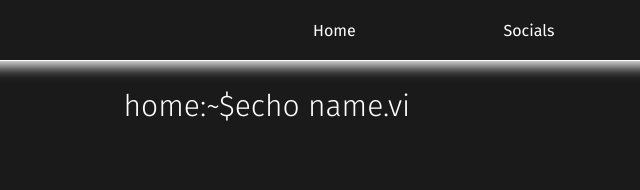
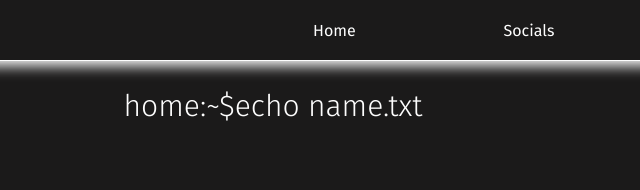
Before and after one commit to Benbellah-Owino/BenbellahOwinoPortfolio, a plain HTML site: page index.html in a window 1280 px wide. Shown: the top 190 px of the page, 325-965 px from the left. Drawn offline with Linux system fonts and the light colour scheme.

Commit message:
FIX:-> File extension in banner terminal command

```diff
--- a/index.html
+++ b/index.html
@@ -26,7 +26,7 @@
     </nav>
 
     <header id="banner">
-        <span id="intro">home:~<span id="text">$echo name.vi </span></span><br>
+        <span id="intro">home:~<span id="text">$echo name.txt </span></span><br>
         <p class="welcome">Benbellah Owino Oruko<span class="reveal"></span></p>
 
     </header>
```
